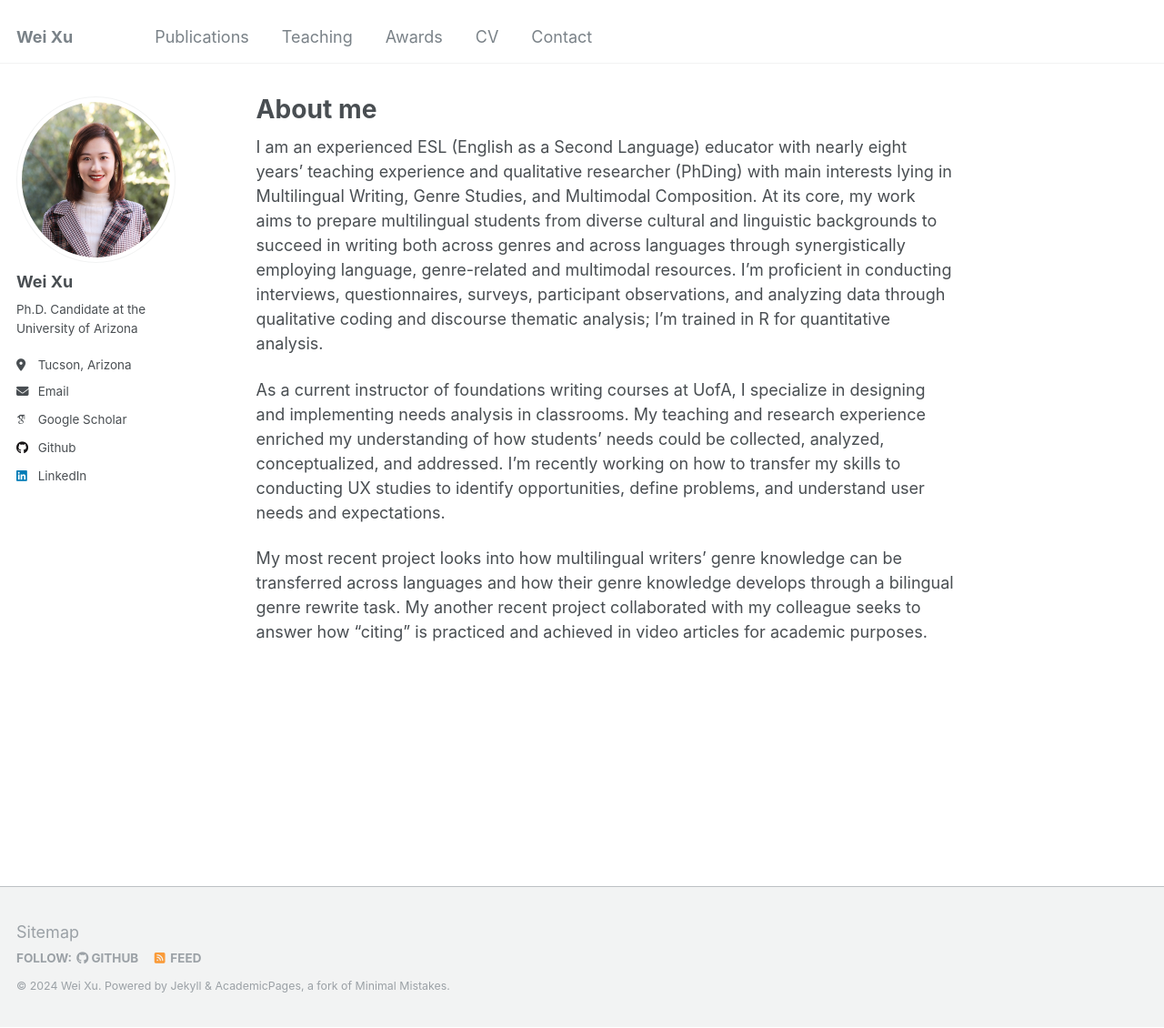
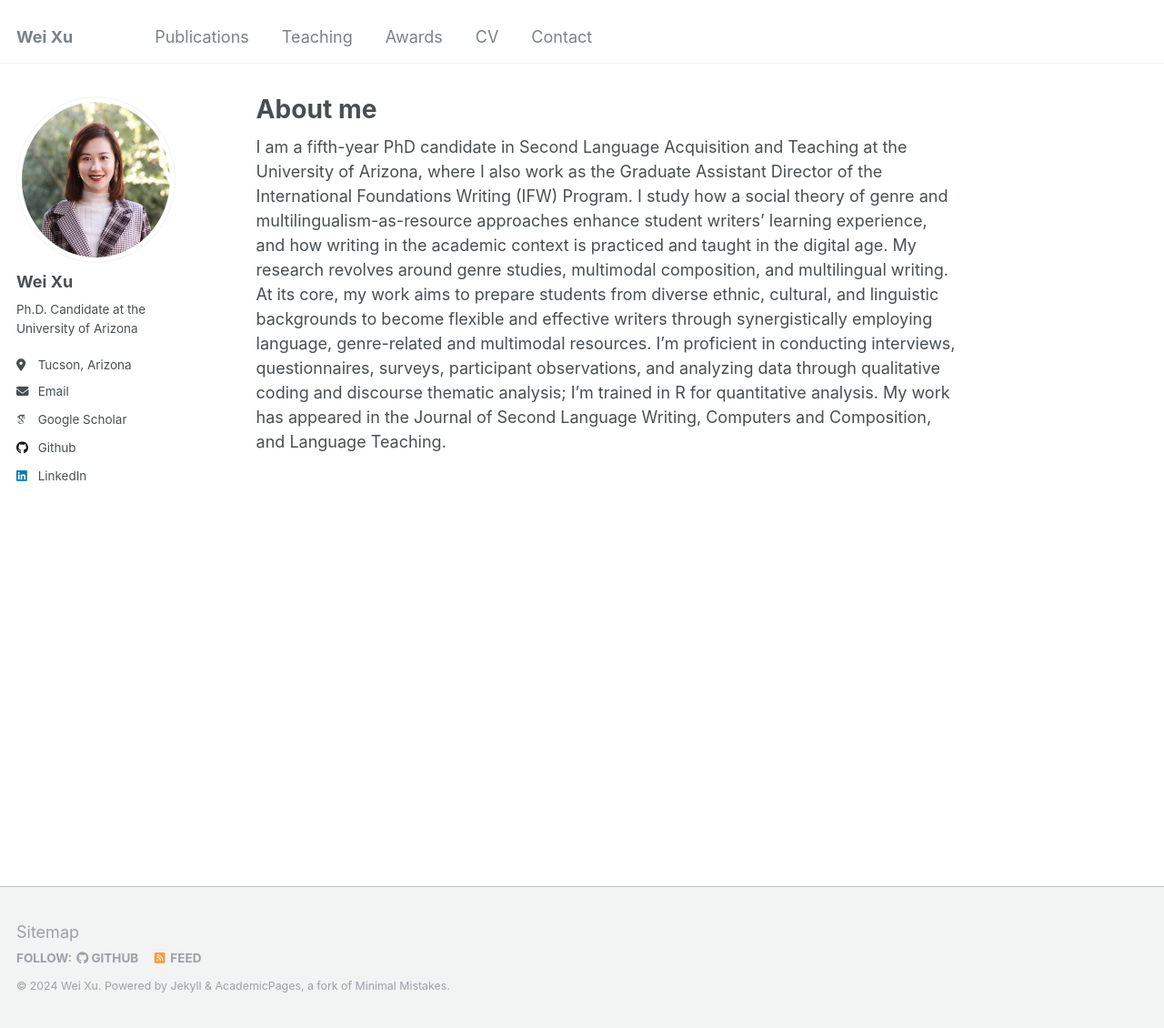
Before and after one commit to weixu-vivian/weixu-vivian.github.io, a Jekyll site: the page built from _pages/about.md, in a window 1280 px wide and 1130 px high. Shown: the whole window at 91% size. Built offline with Jekyll 4.4.1, drawn with Linux system fonts in a browser that asks for light colours; some web fonts are replaced.

Commit message:
about.md

```diff
--- a/_pages/about.md
+++ b/_pages/about.md
@@ -8,8 +8,4 @@ redirect_from:
   - /about.html
 ---
 
-I am an experienced ESL (English as a Second Language) educator with nearly eight years' teaching experience and qualitative researcher (PhDing) with main interests lying in Multilingual Writing, Genre Studies, and Multimodal Composition. At its core, my work aims to prepare multilingual students from diverse cultural and linguistic backgrounds to succeed in writing both across genres and across languages through synergistically employing language, genre-related and multimodal resources. I’m proficient in conducting interviews, questionnaires, surveys, participant observations, and analyzing data through qualitative coding and discourse thematic analysis; I’m trained in R for quantitative analysis.
-
-As a current instructor of foundations writing courses at UofA, I specialize in designing and implementing needs analysis in classrooms. My teaching and research experience enriched my understanding of how students’ needs could be collected, analyzed, conceptualized, and addressed. I’m recently working on how to transfer my skills to conducting UX studies to identify opportunities, define problems, and understand user needs and expectations.
-
-My most recent project looks into how multilingual writers' genre knowledge can be transferred across languages and how their genre knowledge develops through a bilingual genre rewrite task. My another recent project collaborated with my colleague seeks to answer how "citing" is practiced and achieved in video articles for academic purposes.
+I am a fifth-year PhD candidate in Second Language Acquisition and Teaching at the University of Arizona, where I also work as the Graduate Assistant Director of the International Foundations Writing (IFW) Program. I study how a social theory of genre and multilingualism-as-resource approaches enhance student writers' learning experience, and how writing in the academic context is practiced and taught in the digital age. My research revolves around genre studies, multimodal composition, and multilingual writing. At its core, my work aims to prepare students from diverse ethnic, cultural, and linguistic backgrounds to become flexible and effective writers through synergistically employing language, genre-related and multimodal resources. I’m proficient in conducting interviews, questionnaires, surveys, participant observations, and analyzing data through qualitative coding and discourse thematic analysis; I’m trained in R for quantitative analysis. My work has appeared in the Journal of Second Language Writing, Computers and Composition, and Language Teaching.
```
